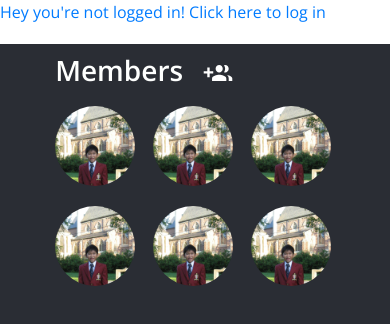
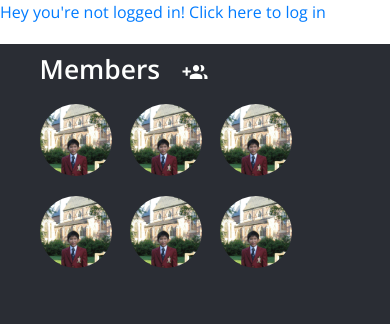
Before and after one commit to IGEN330-Overlap/Overlap, a React (Create React App) app in the folder frontend/: page /authorized in a window 390 px wide. Shown: the top 324 px of the page. Built offline with nearby package versions, Linux system fonts and the light colour scheme.

Commit message:
Small adjustments to component and text sizing

```diff
--- a/frontend/src/GroupProfile/MemberDisplay/MemberDisplay.css
+++ b/frontend/src/GroupProfile/MemberDisplay/MemberDisplay.css
@@ -8,7 +8,7 @@
 /*full container for members */
 .member-container {
     width: 50vw;
-    margin-left: 8vw;
+    margin-left: 4vw;
     margin-right: auto;
     padding-right: 15px;
     padding-left: 15px;
@@ -29,11 +29,10 @@
     opacity: 0.7;
 }
 .text {
-    color: #fefffe;
+    color: var(--off-white-color);
     margin-top: 10px;
     margin-left: 9px;
-    font-size: 2.15rem;
-    font-weight: 500;
+    font-size: 1.85rem;
 }
 /*icons */
 .icon-container{
@@ -44,12 +43,12 @@
     text-align: center;
 }
 .user-icon {
-    height: min(10vw,175px);
+    height: min(9vw,150px);
     width: auto;
     border-radius: 50rem;
 }
 .user-name {
-    font-size: min(1.85vw,30px);
+    font-size: min(1.75vw,20px);
     color: transparent;
     position: absolute;
     top: 50%;
@@ -57,7 +56,7 @@
     transform: translate(-50%, -50%);
 }
 .icon-container:hover .user-icon {
-    opacity: 0.3;
+    opacity: 0.4;
     transition-duration: 0.45s;
 }
 
@@ -72,15 +71,15 @@
         margin-top: 3px
     }
     .text {
-        font-size: 1.75rem;
+        font-size: 1.65rem;
     }
     .member-container{
         width: 85vw;
     }
     .user-icon {
-        height: 80px;
+        height: 72px;
     }
     .user-name {
-        font-size: 14.8px;
+        font-size: 14px;
     }
 }
```
Also changed, not shown: frontend/src/GroupProfile/MemberDisplay/add-member.svg.
